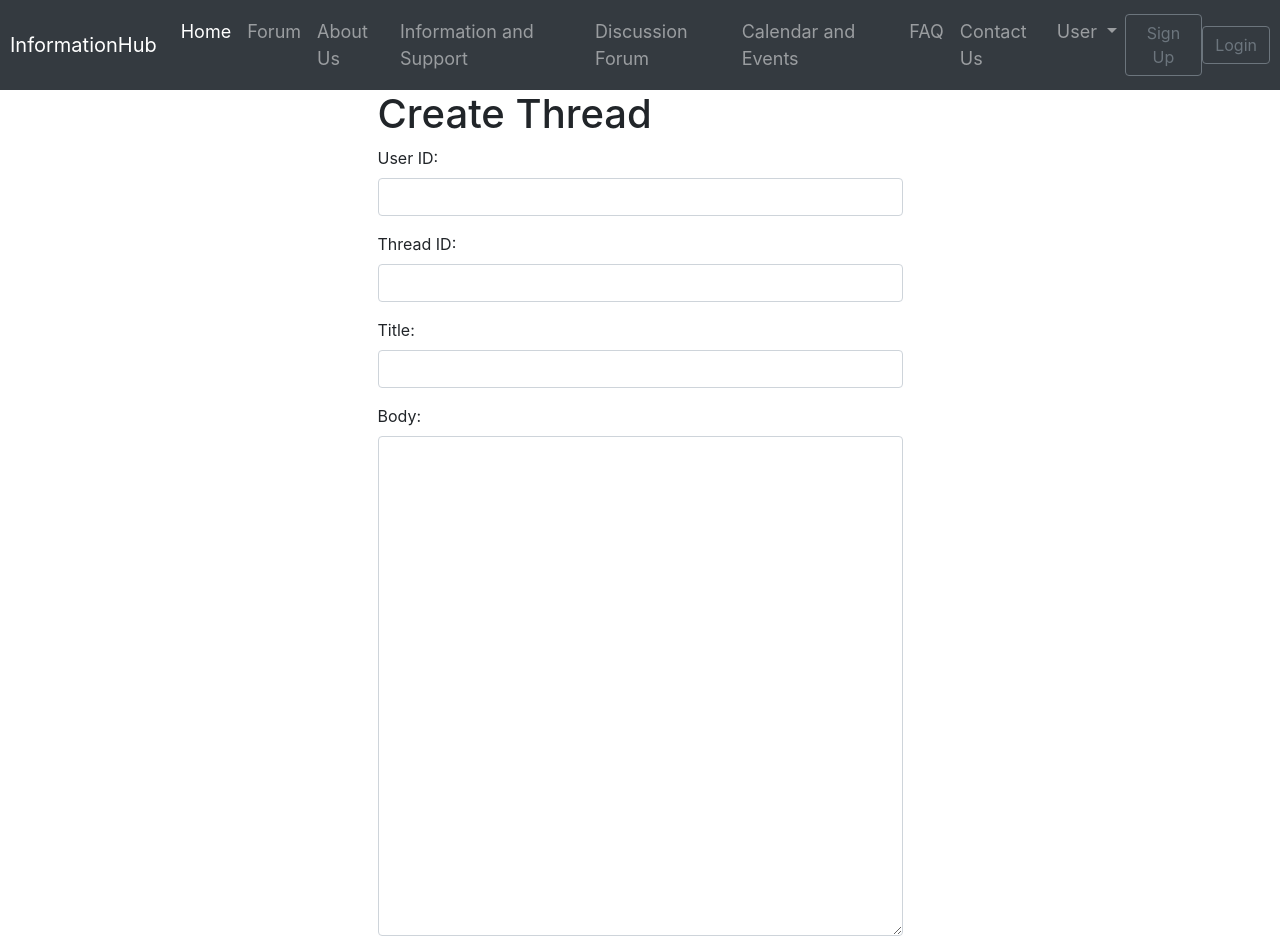
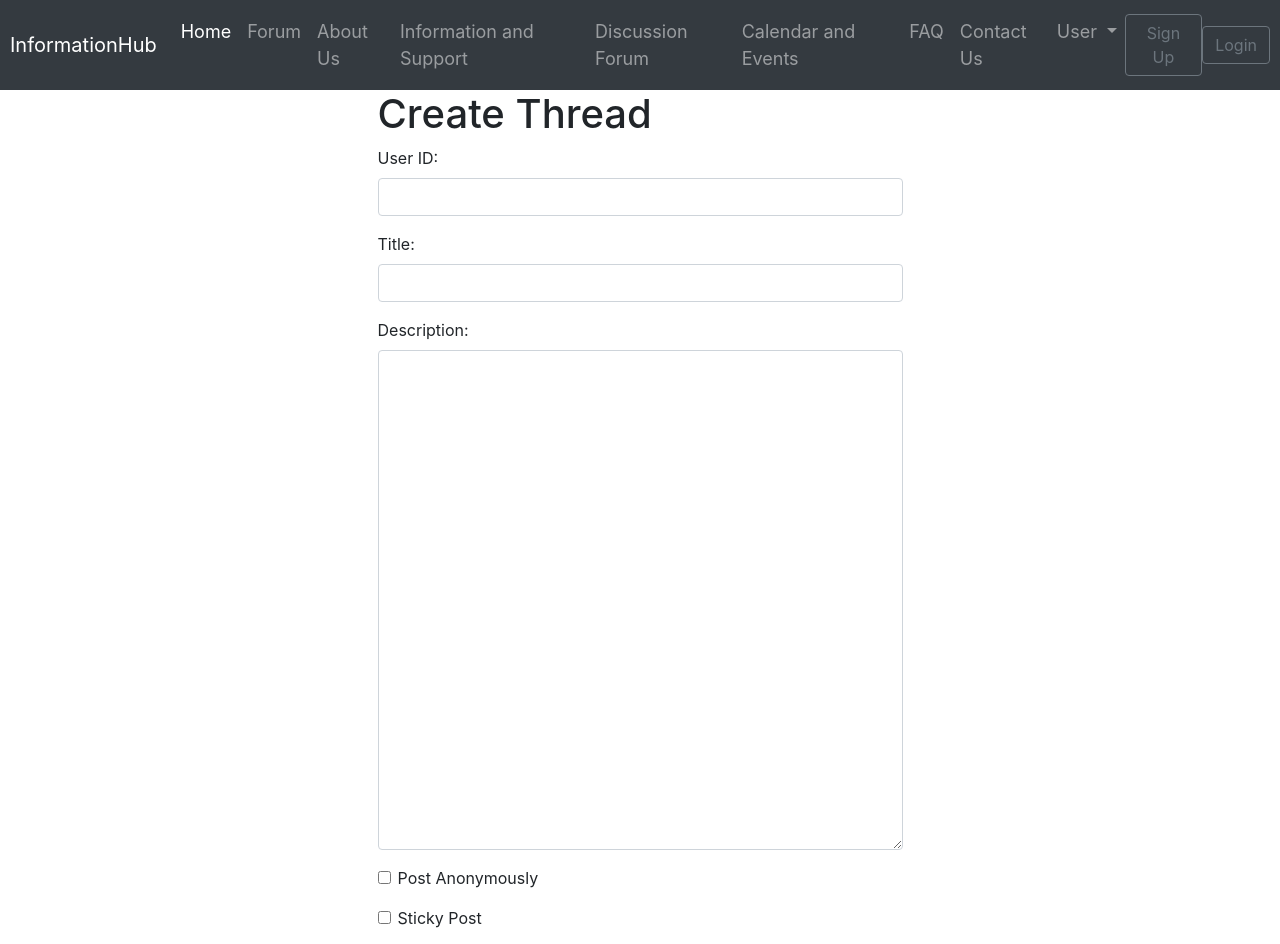
Before and after one commit to cmsalser/Information-Hub, an Angular app in the folder src/main/front-end/: page /thread-add in a window 1280 px wide. Shown: the top 944 px of the page. Built offline with nearby package versions, Linux system fonts and the light colour scheme.

Commit message:
Integrate Front end and back end
Add correct backend address

```diff
--- a/src/main/front-end/src/app/forum/forum.component.html
+++ b/src/main/front-end/src/app/forum/forum.component.html
@@ -1,13 +1,21 @@
 <div class="container">
+    <div class="row">
+        <nav class="navbar">
+            <form class="form-inline">
+                <input class="form-control mr-sm-2" type="search" placeholder="Search" aria-label="Search">
+            </form>
+            <a class="btn btn-outline-secondary" routerLinkActive="active" routerLink="/thread-add">Add
+                Thread</a>
+        </nav>
+    </div>
     <ul class="list-group">
-        <div class="row">
-            <a class="nav-link" routerLinkActive="active" routerLink="/thread-add">Add Thread</a>
-        </div>
         <li *ngFor="let thread of threads" class="list-group-item clearfix">
             <div class="row">
-                <a class="btn btn-lg" [routerLink]="['/thread/', thread.id]">
-                    <h3>{{thread.title}}</h3>
-                    <p class="text-left" style="font-size: 12px;">Posted by: {{ thread.userId }}</p>
+                <a class="btn btn-lg" [routerLink]="['/thread/', thread.threadID]">
+                    <h3>{{ thread.title}}</h3>
+                    <p class="text-left" style="font-size: 12px;">Posted on: {{ thread.timestampCreated }}</p>
+                    <p class="text-right" style="font-size: 12px;">Posted by: {{ thread.accountID }}</p>
+                    <p class="text-left" style="font-size: 12px;">Posted by: {{ thread.timestampEdited }}</p>
                 </a>
             </div>
         </li>
--- a/src/main/front-end/src/app/forum/forum.component.ts
+++ b/src/main/front-end/src/app/forum/forum.component.ts
@@ -17,6 +17,7 @@ export class ForumComponent implements OnInit {
       .subscribe(
         (threads: any[]) => {
           this.threads = threads;
+          console.log(threads);
         })
   }
 
--- a/src/main/front-end/src/app/forum/forum.service.ts
+++ b/src/main/front-end/src/app/forum/forum.service.ts
@@ -5,32 +5,32 @@ import { HttpClient } from '@angular/common/http';
   providedIn: 'root'
 })
 export class ForumService {
+  private threadURL: string;
   private postsURL: string;
-  private commentsURL: string;
 
   constructor(private Http: HttpClient) {
-    this.postsURL = 'https://jsonplaceholder.typicode.com/posts/';
-    this.commentsURL = 'https://jsonplaceholder.typicode.com/comments/';
+    this.threadURL = 'http://localhost:8080/thread/';
+    this.postsURL = 'http://localhost:8080/post';
    }
 
   getThread(id) {
-    return this.Http.get(this.postsURL + id);
+    return this.Http.get(this.threadURL + id);
   }
 
   getThreads() {
-    return this.Http.get(this.postsURL);
+    return this.Http.get(this.threadURL);
   }
 
   deleteThread(id) {
-    return this.Http.delete(this.postsURL + id);
+    return this.Http.delete(this.threadURL + id);
   }
 
   editThread(body, id) {
-    return this.Http.patch(this.postsURL + id, body);
+    return this.Http.put(this.threadURL + id, body);
   }
 
   addThread(body, id) {
-    console.log(body + " " + id)
+    return this.Http.post(this.threadURL + id, body);
   }
 
   getPosts(id) {
@@ -38,14 +38,14 @@ export class ForumService {
   }
 
   getPostById(id) {
-    return this.Http.get(this.commentsURL + id);
+    return this.Http.get(this.postsURL + id);
   }
 
   deletePost(id) {
-    return this.Http.delete(this.commentsURL + id);
+    return this.Http.delete(this.postsURL + id);
   }
 
   editPost(body, id) {
-    return this.Http.patch(this.commentsURL + id, body);
+    return this.Http.patch(this.postsURL + id, body);
   }
 }
--- a/src/main/front-end/src/app/forum/thread-add/thread-add.component.html
+++ b/src/main/front-end/src/app/forum/thread-add/thread-add.component.html
@@ -2,21 +2,27 @@
     <h1>Create Thread</h1>
     <form role="form" (submit)="createThread()">
         <div class="form-group">
-            <label for="userId">User ID:</label> <input type="number" class="form-control" id="userId" name="userId"
-                [(ngModel)]="newThread.userId" />
-        </div>
-        <div class="form-group">
-            <label for="id">Thread ID:</label> <input type="number" class="form-control" id="id" name="id"
-                [(ngModel)]="newThread.id" />
+            <label for="accountID">User ID:</label> <input type="number" class="form-control" id="accountID"
+                name="accountID" [(ngModel)]="newThread.accountID" />
         </div>
         <div class="form-group">
             <label for="title">Title:</label> <input type="text" class="form-control" id="title" name="title"
                 [(ngModel)]="newThread.title" />
         </div>
         <div class="form-group">
-            <label for="body">Body:</label> <textarea type="text" class="form-control" id="body" name="body"
-                style="height: 500px;" [(ngModel)]="newThread.body"></textarea>
+            <label for="description">Description:</label> <textarea type="text" class="form-control" id="description"
+                name="description" style="height: 500px;" [(ngModel)]="newThread.description"></textarea>
         </div>
-        <button type="submit" class="btn btn-primary">Submit Edit</button>
+        <div class="form-group form-check">
+            <input type="checkbox" class="form-check-input" id="anonymous" name="anonymous"
+                [(ngModel)]="newThread.anonymous">
+            <label class="form-check-label" for="anonymous">Post Anonymously</label>
+        </div>
+        <div class="form-group form-check">
+            <input type="checkbox" class="form-check-input" id="stickied" name="stickied"
+                [(ngModel)]="newThread.stickied">
+            <label class="form-check-label" for="stickied">Sticky Post</label>
+        </div>
+        <button type="submit" class="btn btn-primary">Submit Thread</button>
     </form>
 </div>
--- a/src/main/front-end/src/app/forum/thread-add/thread-add.component.ts
+++ b/src/main/front-end/src/app/forum/thread-add/thread-add.component.ts
@@ -18,7 +18,7 @@ export class ThreadAddComponent implements OnInit {
 
   createThread() {
     const body = JSON.stringify(this.newThread);
-    this.ForumService.addThread(body, this.newThread.id);
-    this.Router.navigateByUrl('/thread/' + this.newThread.id);
+    this.ForumService.addThread(body, this.newThread.threadID);
+    this.Router.navigateByUrl('/thread/' + this.newThread.threadID);
   }
 }
--- a/src/main/front-end/src/app/forum/thread-edit/thread-edit.component.html
+++ b/src/main/front-end/src/app/forum/thread-edit/thread-edit.component.html
@@ -6,9 +6,13 @@
                 [(ngModel)]="editedThread.title" />
         </div>
         <div class="form-group">
-            <label for="body">Body:</label> <textarea type="text" class="form-control" id="body" name="body"
-                style="height: 500px;" [(ngModel)]="editedThread.body"></textarea>
+            <label for="description">Description:</label> <textarea type="text" class="form-control" id="description"
+                name="description" style="height: 500px;" [(ngModel)]="editedThread.description"></textarea>
         </div>
+        <div class="form-group form-check">
+            <input type="checkbox" class="form-check-input" id="stickied" [(ngModel)]="editedThread.stickied">
+            <label class="form-check-label" for="stickied">Sticky Post</label>
+          </div>
         <div class="row">
             <div class="col">
                 <button type="submit" class="btn btn-primary">Submit Edit</button>
--- a/src/main/front-end/src/app/forum/thread-edit/thread-edit.component.ts
+++ b/src/main/front-end/src/app/forum/thread-edit/thread-edit.component.ts
@@ -28,18 +28,18 @@ export class ThreadEditComponent implements OnInit {
     console.log(this.editedThread);
     const body = JSON.stringify(this.editedThread);
 
-    this.ForumService.editThread(body, this.editedThread.id)
+    this.ForumService.editThread(body, this.editedThread.threadID)
       .subscribe(
         (data) => {
           console.log(data);
         });
 
-    this.Router.navigateByUrl('/thread/' + this.editedThread.id);
+    this.Router.navigateByUrl('/thread/' + this.editedThread.threadID);
   }
 
   deleteThread() {
-    this.ForumService.deleteThread(this.editedThread.id);
-    console.log("Thread id: " + this.editedThread.id + " deleted");
+    this.ForumService.deleteThread(this.editedThread.threadID);
+    console.log("Thread id: " + this.editedThread.threadID + " deleted");
     this.Router.navigateByUrl('/forum');
   }
 }
--- a/src/main/front-end/src/app/forum/thread/thread.component.html
+++ b/src/main/front-end/src/app/forum/thread/thread.component.html
@@ -1,9 +1,10 @@
 <div class="container">
     <div class="jumbotron">
         <h1>{{ thread.title }}</h1>
-        <p>{{ thread.body }}</p>
-        <a class="btn btn-sm btn-outline-secondary" [routerLink]="['/thread/edit/', thread.id]">Edit</a>
+        <p>{{ thread.description }}</p>
+        <a class="btn btn-sm btn-outline-secondary" [routerLink]="['/thread/edit/', thread.threadID]">Edit</a>
     </div>
+    <!--
     <li *ngFor="let post of posts" class="list-group-item clearfix">
         <div class="row">
             <p>{{ post.body }}</p>
@@ -17,4 +18,5 @@
             </div>
         </div>
     </li>
+-->
 </div>
--- a/src/main/front-end/src/app/forum/thread/thread.component.ts
+++ b/src/main/front-end/src/app/forum/thread/thread.component.ts
@@ -11,7 +11,6 @@ import { ForumService } from '../forum.service';
 })
 export class ThreadComponent implements OnInit {
   thread = {} as Thread;
-  posts: Post[] = [];
 
   constructor(private ForumService: ForumService, private Route: ActivatedRoute, private Router: Router) { }
 
@@ -23,12 +22,6 @@ export class ThreadComponent implements OnInit {
           (data: Thread) => {
             this.thread = data;
           })
-
-          this.ForumService.getPosts(+params['id'])
-          .subscribe(
-            (comments: any[]) => {
-              this.posts = comments;
-            })
       })
   }
 }
```
Also changed, not shown: src/main/front-end/src/app/models/thread.model.ts (+15 -7 lines), 2 other files (tests, documents, lock files or other folders).
